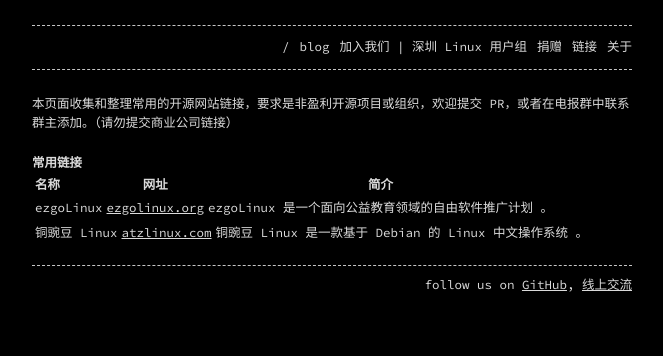
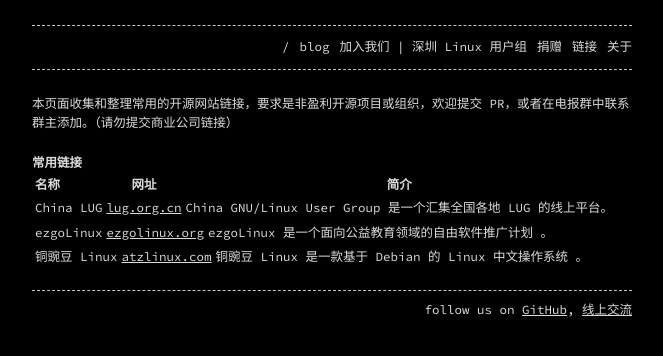
Before and after one commit to shenzhenlug/shenzhenlug.org, a Jekyll site: the page built from links.md, in a window 1280 px wide. Shown: the top 356 px of the page, without its empty margins (308-971 px from the left). Built offline with Jekyll 4.4.1, drawn with Linux system fonts in a browser that asks for light colours.

Commit message:
add china lug url

```diff
--- a/links.md
+++ b/links.md
@@ -12,6 +12,8 @@
 
 | 名称 | 网址 | 简介  |
 |:--- | :----------: | :-------------: |
+|China LUG | [lug.org.cn](https://lug.org.cn) | China GNU/Linux User Group 是一个汇集全国各地 LUG 的线上平台。|
+
 |ezgoLinux |	[ezgolinux.org](https://ezgolinux.org) | ezgoLinux 是一个面向公益教育领域的自由软件推广计划 。|
 
 |铜豌豆 Linux |	[atzlinux.com](https://www.atzlinux.com) | 铜豌豆 Linux 是一款基于 Debian 的 Linux 中文操作系统 。|
```
